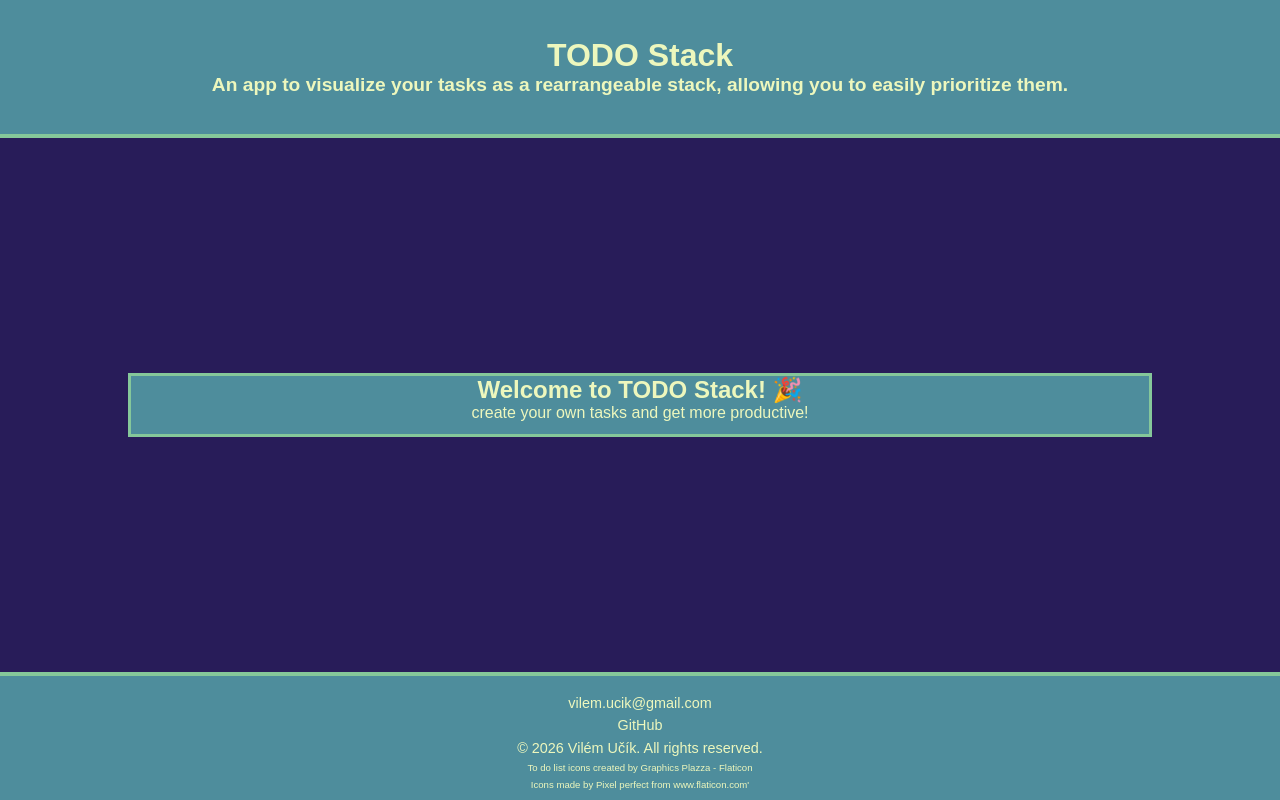
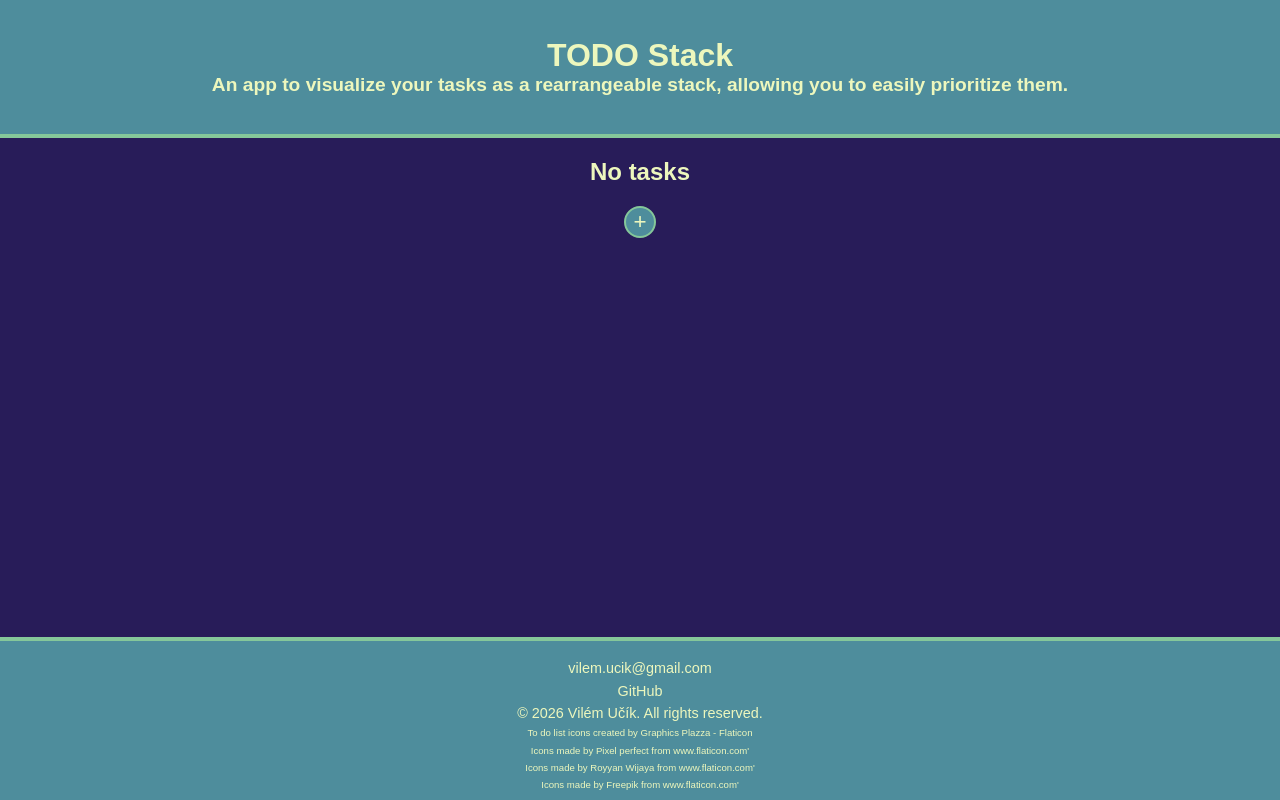
Before and after one commit to wiliams12/TODO_stack, a React (Vite) app: page / in a window 1280 px wide. Built offline with nearby package versions, Linux system fonts and the light colour scheme; a web font is replaced by a local one.

Commit message:
deletion handled

```diff
--- a/src/App.tsx
+++ b/src/App.tsx
@@ -1,5 +1,5 @@
 import { use, useState, useEffect, useMemo } from "react";
-import { getTasks, initDB, storeTask } from "./database";
+import { deleteTask, getTasks, initDB, storeTask } from "./database";
 import { Task } from "./types";
 import styles from "./App.module.css";
 import Header from "./components/Header";
@@ -13,6 +13,10 @@ function App() {
   const [isModalOpen, setIsModalOpen] = useState(false);
 
   const [toggledBtn, setToggledBtn] = useState(0);
+
+  const [title, setTitle] = useState("");
+  const [description, setDescription] = useState("");
+  const [id, setId] = useState("");
 
   useEffect(() => {
     async function setup() {
@@ -44,7 +48,14 @@ function App() {
     return tasksCopy.sort((first, second) => first.order - second.order);
   }, [tasks]);
 
-  const openModal = () => {
+  const openModal = (
+    title: string = "",
+    description: string = "",
+    id: string = "",
+  ) => {
+    setTitle(title);
+    setDescription(description);
+    setId(id);
     setIsModalOpen(true);
   };
 
@@ -54,6 +65,15 @@ function App() {
 
   const handleSaveTask = async (newTask: Task) => {
     try {
+      const isEditing = tasks.some((t) => t.id === newTask.id);
+
+      if (isEditing) {
+        await storeTask(newTask);
+
+        setTasks((prevTasks) =>
+          prevTasks.map((t) => (t.id === newTask.id ? newTask : t)),
+        );
+      } else {
         const tasksToShift = tasks.filter((t) => t.order >= newTask.order);
 
         const shiftPromises = tasksToShift.map((t) =>
@@ -68,10 +88,34 @@ function App() {
           );
           return [...updatedPrevTasks, newTask];
         });
+      }
 
       closeModal();
     } catch (error) {
-      console.error("Failed to save task and adjust orders", error);
+      console.error("Failed to save task", error);
+    }
+  };
+
+  const handleDeleteTask = async (task: Task) => {
+    try {
+      await deleteTask(task);
+
+      const tasksToShift = tasks.filter((t) => t.order > task.order);
+
+      const shiftPromises = tasksToShift.map((t) =>
+        storeTask({ ...t, order: t.order - 1 }),
+      );
+      await Promise.all(shiftPromises);
+
+      setTasks((prevTasks) => {
+        const remainingTasks = prevTasks.filter((t) => t.id !== task.id);
+
+        return remainingTasks.map((t) =>
+          t.order > task.order ? { ...t, order: t.order - 1 } : t,
+        );
+      });
+    } catch (error) {
+      console.error("Failed to delete a task and adjust orders", error);
     }
   };
 
@@ -84,6 +128,8 @@ function App() {
             tasks={sortedTasks}
             addTask={openModal}
             setToggledBtn={setToggledBtn}
+            deleteTask={handleDeleteTask}
+            openModal={openModal}
           />
         </main>
         <Footer />
@@ -97,7 +143,13 @@ function App() {
             <button className={styles.closeBtn} onClick={closeModal}>
               <img src={Cross} alt="close icon" />
             </button>
-            <TaskModal saveTask={handleSaveTask} order={toggledBtn} />
+            <TaskModal
+              saveTask={handleSaveTask}
+              order={toggledBtn}
+              title={title}
+              description={description}
+              id={id}
+            />
           </div>
         </div>
       )}
--- a/src/components/Footer.tsx
+++ b/src/components/Footer.tsx
@@ -38,6 +38,33 @@ function Footer() {
           www.flaticon.com'
         </a>
       </div>
+      <div className={styles.Attribution}>
+        {" "}
+        Icons made by{" "}
+        <a
+          href="https://www.flaticon.com/authors/royyan-wijaya"
+          title="Royyan Wijaya"
+        >
+          {" "}
+          Royyan Wijaya{" "}
+        </a>{" "}
+        from{" "}
+        <a href="https://www.flaticon.com/" title="Flaticon">
+          www.flaticon.com'
+        </a>
+      </div>
+      <div className={styles.Attribution}>
+        {" "}
+        Icons made by{" "}
+        <a href="https://www.freepik.com" title="Freepik">
+          {" "}
+          Freepik{" "}
+        </a>{" "}
+        from{" "}
+        <a href="https://www.flaticon.com/" title="Flaticon">
+          www.flaticon.com'
+        </a>
+      </div>
     </footer>
   );
 }
--- a/src/components/List.module.css
+++ b/src/components/List.module.css
@@ -1,13 +1,21 @@
 .Wrapper {
-  list-style: none;
+  width: 80%;
+  height: 100%;
+  max-height: 400px;
+  margin: auto;
   display: flex;
   flex-direction: column;
+  overflow: hidden;
+}
+
+.Scroll {
+  list-style: none;
   padding: 0;
   margin: 0;
-  justify-content: center;
+  display: flex;
+  flex-direction: column;
   height: 100%;
-  width: 80%;
-  margin: auto;
+  overflow-y: auto;
 }
 
 .noTasks {
@@ -21,25 +29,25 @@
 }
 
 .HiddenBtn {
-  padding: 0.2rem 0;
+  padding: 0.5rem 0;
   width: 100%;
-
-  height: max-content;
-
   max-height: 0;
   overflow: hidden;
-
-  transition: max-height var(--transition);
+  transition:
+    max-height var(--transition),
+    padding var(--transition);
 }
 
 .Hidden {
-  visibility: hidden;
+  opacity: 0;
+  transition: opacity var(--transition);
 }
 
 .HiddenBtn:hover {
   max-height: 300px;
+  padding: 0.2rem 0;
 }
 
 .HiddenBtn:hover .Hidden {
-  visibility: visible;
+  opacity: 1;
 }
--- a/src/components/List.tsx
+++ b/src/components/List.tsx
@@ -8,11 +8,14 @@ interface Props {
   tasks: Task[];
   addTask: () => void;
   setToggledBtn: (value: number) => void;
+  deleteTask: (task: Task) => void;
+  openModal: (title: string, description: string, task: string) => void;
 }
 
-function List({ tasks, addTask, setToggledBtn }: Props) {
+function List({ tasks, addTask, setToggledBtn, deleteTask, openModal }: Props) {
   return (
-    <ul className={styles.Wrapper}>
+    <div className={styles.Wrapper}>
+      <ul className={styles.Scroll}>
         {tasks.length === 0 ? (
           <li className={`${styles.noTasks} ${styles.Item}`}>
             <h2>No tasks</h2>
@@ -36,7 +39,12 @@ function List({ tasks, addTask, setToggledBtn }: Props) {
                   </div>
                 </li>
                 <li className={styles.Item}>
-                <TaskComponent task={item} />
+                  <TaskComponent
+                    task={item}
+                    deleteTask={deleteTask}
+                    openModal={openModal}
+                    setToggledBtn={setToggledBtn}
+                  />
                 </li>
               </React.Fragment>
             ))}
@@ -52,6 +60,7 @@ function List({ tasks, addTask, setToggledBtn }: Props) {
           </>
         )}
       </ul>
+    </div>
   );
 }
 
--- a/src/components/Task.module.css
+++ b/src/components/Task.module.css
@@ -3,6 +3,9 @@
   background-color: var(--primary);
   height: 4rem;
   border: 3px solid var(--secondary);
+  display: flex;
+  flex-direction: row;
+  justify-content: space-between;
 }
 
 .Heading {
@@ -14,3 +17,17 @@
   margin: 0;
   padding: 0;
 }
+
+.Delete {
+  background: none;
+  cursor: pointer;
+  border: none;
+}
+
+.Left,
+.Middle,
+.Right {
+  display: flex;
+  flex-direction: column;
+  justify-content: center;
+}
--- a/src/components/Task.tsx
+++ b/src/components/Task.tsx
@@ -1,15 +1,48 @@
+import { useState } from "react";
 import styles from "./Task.module.css";
 import type { Task } from "../types";
+import Drag from "../assets/drag.png";
+import Trash from "../assets/bin.png";
 
 interface Props {
   task: Task;
+  deleteTask: (task: Task) => void;
+  openModal: (title: string, description: string, task: string) => void;
+  setToggledBtn: (value: number) => void;
 }
 
-function Task({ task }: Props) {
+function Task({ task, deleteTask, openModal, setToggledBtn }: Props) {
+  const [isDraggable, setIsDraggable] = useState(false);
+
   return (
-    <div className={styles.Wrapper}>
-      <h2 className={styles.Heading}>{task.title}</h2>
-      <p className={styles.Description}>{task.description}</p>
+    <div className={styles.Wrapper} draggable={isDraggable}>
+      <div className={styles.Left}>
+        <button className={styles.Delete} onClick={() => deleteTask(task)}>
+          <img src={Trash} alt="delete icon" draggable="false" />
+        </button>
+      </div>
+
+      <div
+        className={styles.Middle}
+        onClick={() => {
+          setToggledBtn(task.order);
+          openModal(task.title, task.description, task.id);
+        }}
+      >
+        <h2 className={styles.Heading}>{task.title}</h2>
+        <p className={styles.Description}>{task.description}</p>
+      </div>
+
+      <div className={styles.Right}>
+        <div
+          className={styles.DragHandle}
+          onMouseEnter={() => setIsDraggable(true)}
+          onMouseLeave={() => setIsDraggable(false)}
+          style={{ cursor: isDraggable ? "grabbing" : "grab", display: "flex" }}
+        >
+          <img src={Drag} alt="drag icon" draggable="false" />
+        </div>
+      </div>
     </div>
   );
 }
--- a/src/components/TaskModal.tsx
+++ b/src/components/TaskModal.tsx
@@ -5,15 +5,18 @@ import type { Task } from "../types";
 interface Props {
   saveTask: (task: Task) => Promise<void>;
   order: number;
+  title: string;
+  description: string;
+  id: string;
 }
 
-function TaskModal({ saveTask, order }: Props) {
+function TaskModal({ saveTask, order, title, description, id }: Props) {
   const handleSubmit = (e: SyntheticEvent<HTMLFormElement>) => {
     e.preventDefault();
 
     const formData = new FormData(e.currentTarget);
     const newTask = {
-      id: crypto.randomUUID(),
+      id: id !== "" ? id : crypto.randomUUID(),
       title: formData.get("title") as string,
       description: formData.get("description") as string,
       order: order,
@@ -32,15 +35,17 @@ function TaskModal({ saveTask, order }: Props) {
         name="title"
         placeholder="Task name"
         required
+        defaultValue={title}
       />
       <input
         className={styles.TextField}
         type="text"
         name="description"
         placeholder="Task description"
+        defaultValue={description}
       />
       <button className={styles.Submit} type="submit">
-        Create task
+        Save task
       </button>
     </form>
   );
```
Also changed, not shown: src/assets/bin.png (added), src/assets/drag.png (added). Lines whose indentation alone changed are shown as unchanged.
